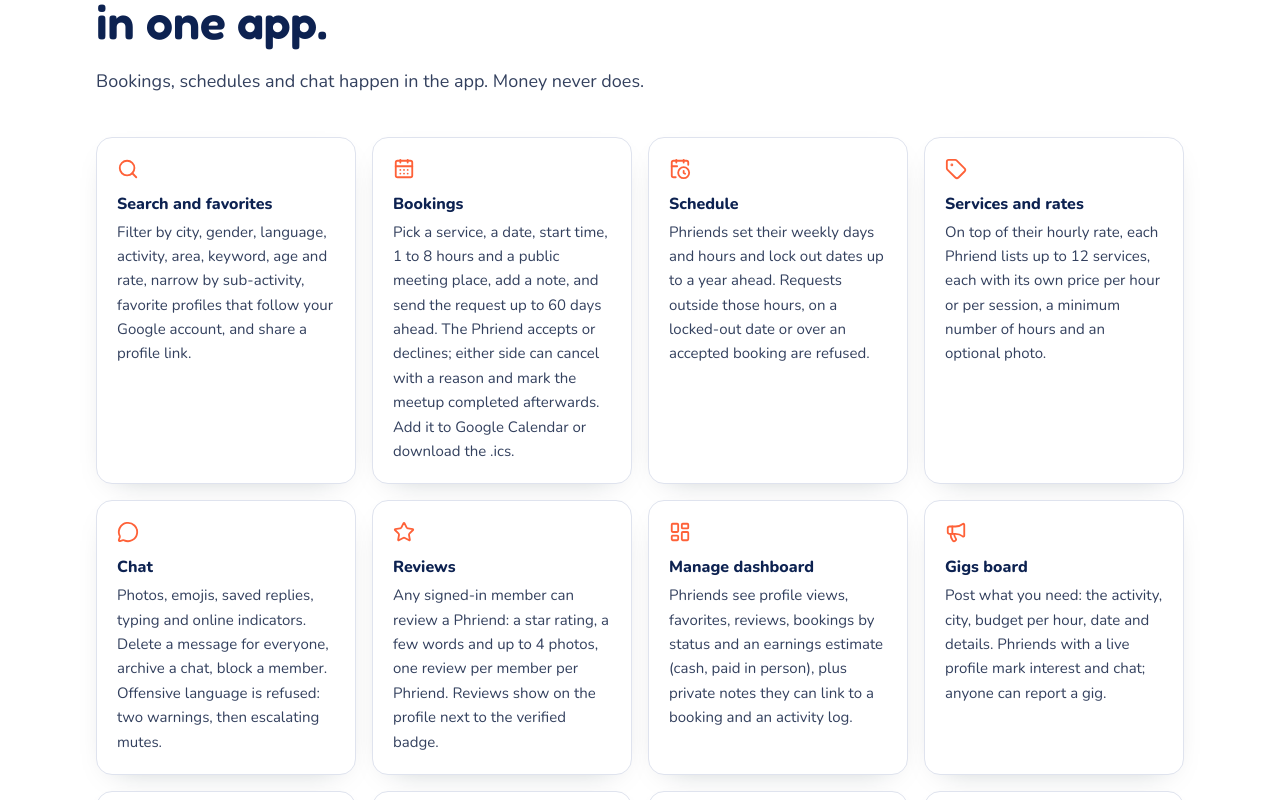
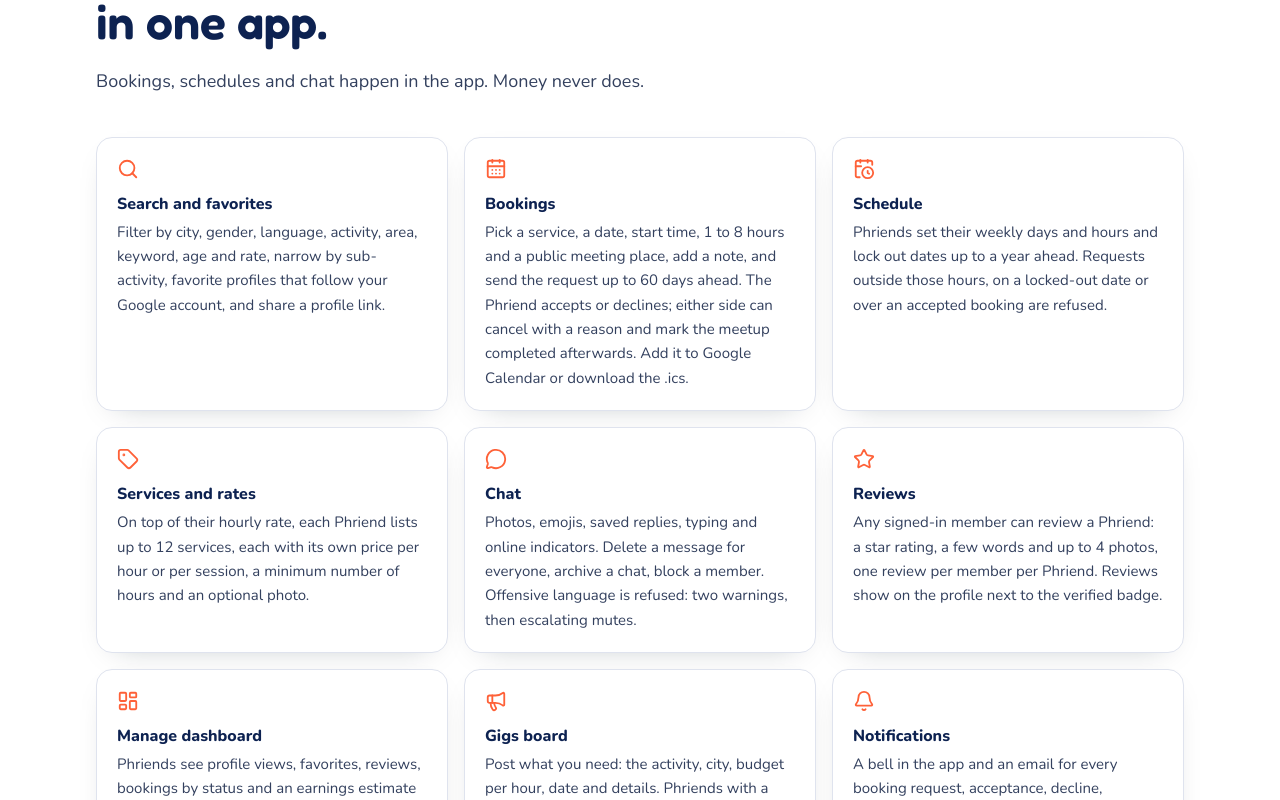
Before and after one commit to newmachinesph/phriend-web, a Next.js app: page / in a window 1280 px wide. Shown: the part 2520-3320 px from the top of the page. Built offline with nearby package versions, Linux system fonts and the light colour scheme; no server answers.

Commit message:
layout: four-column how-it-works with 50/50 closing tiles, three-column features, footer without the llms link

```diff
--- a/app/page.tsx
+++ b/app/page.tsx
@@ -306,7 +306,7 @@
             </h2>
             <p className="mt-4 text-lg leading-relaxed">Bookings, schedules and chat happen in the app. Money never does.</p>
           </div>
-          <ul className="mt-10 grid gap-4 sm:grid-cols-2 lg:grid-cols-4">
+          <ul className="mt-10 grid gap-4 sm:grid-cols-2 lg:grid-cols-3">
             {FEATURES.map((f) => (
               <li key={f.title} className="rounded-2xl border border-line bg-white p-5 shadow-card">
                 <f.icon size={22} className="text-brand" aria-hidden="true" />
--- a/components/site-footer.tsx
+++ b/components/site-footer.tsx
@@ -78,9 +78,7 @@
 
         <p className="mt-12 flex flex-wrap justify-between gap-x-6 gap-y-2 border-t border-line pt-6 text-sm font-semibold text-muted">
           <span>© 2026 Phriend · Made in the Philippines</span>
-          <a href="/llms.txt" className="rounded-md transition-colors hover:text-brand-text">
-            For AI assistants: llms.txt
-          </a>
+
         </p>
       </div>
     </footer>
```
